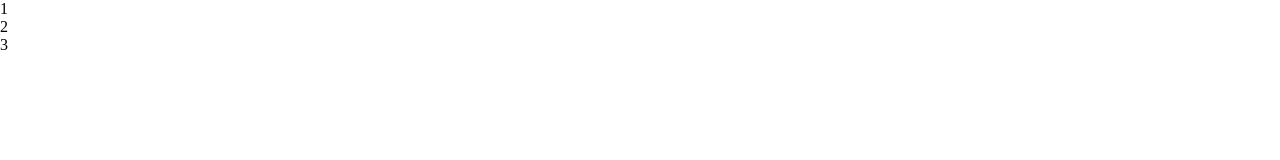
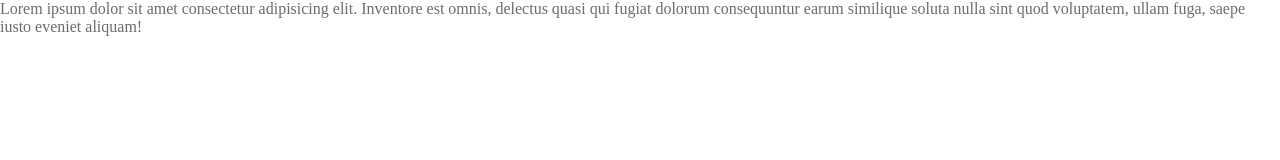
Before and after one commit to viitones/RocketSeat---Travelgram--relembrando-conceitos-css-, a plain HTML site: page index.html in a window 1280 px wide. Drawn offline with Linux system fonts and the light colour scheme.

Commit message:
initial style guide

```diff
--- a/index.html
+++ b/index.html
@@ -8,11 +8,7 @@
 </head>
 <body>
 
-  <div class="conteiner">
-    <div class="item">1</div>
-    <div class="item">2</div>
-    <div class="item">3</div>
-  </div>
+ Lorem ipsum dolor sit amet consectetur adipisicing elit. Inventore est omnis, delectus quasi qui fugiat dolorum consequuntur earum similique soluta nulla sint quod voluptatem, ullam fuga, saepe iusto eveniet aliquam!
 
 </body>
 </html>
--- a/styles/global.css
+++ b/styles/global.css
@@ -3,3 +3,17 @@
   padding: 0;
   box-sizing: border-box;
 }
+
+:root{
+  --brand-color: #EF5F4C;
+  --bg-color: #FFFFFF;
+  --surface-color: #F5F5F5;
+  --skeleton-color: #D9D9D9;
+  --shape-transparency: #ffffff90;
+  --text-color-primary: #313131;
+  --text-color-secondary: #6C6C6C;
+}
+
+body{
+  color: var(--text-color-secondary);
+}
```
Also changed, not shown: assets/AirplaneTilt.svg (added), assets/Image 01.png (added), assets/Image 02.png (added), assets/Image 03.png (added), assets/Image 04.png (added), assets/Image 05.png (added), assets/Image 06.png (added), assets/Image 07.png (added), assets/Image 08.png (added), assets/Image 09.png (added), assets/Image 10.png (added), assets/Image 11.png (added), assets/Image.svg (added), assets/Logo.svg (added), 3 more files, 1 other file.
